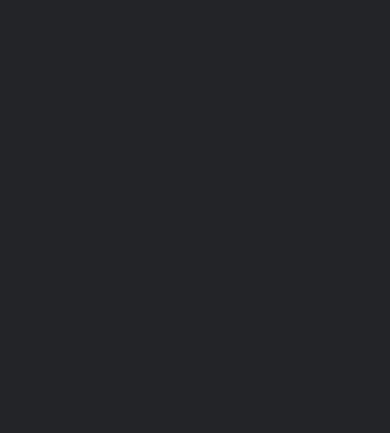
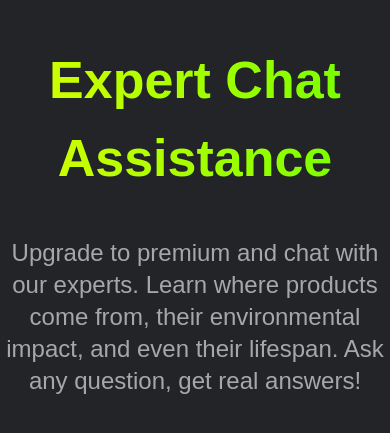
Before and after one commit to AoiTechDev/hackathon-landpage, a Next.js app: page / in a window 390 px wide. Shown: the part 2820-3253 px from the top of the page. Built offline with nearby package versions, Linux system fonts and the light colour scheme.

Commit message:
styles: improve Assistance section responsivness

```diff
--- a/app/components/Assistance.tsx
+++ b/app/components/Assistance.tsx
@@ -2,11 +2,11 @@ import React from "react";
 
 const Assistance = () => {
   return (
-    <div className="w-[600px] mx-auto  mt-[600px] space-y-10">
+    <div className="max-w-[600px] mx-auto  mt-[600px] space-y-10 text-center">
       <h2 className="bg-gradient-to-r from-yellow   to-green inline-block text-transparent bg-clip-text text-[52px] font-semibold">
         Expert Chat Assistance
       </h2>
-      <p className="text-[29px] font-light opacity-60 text-center">
+      <p className="text-2xl font-light opacity-60 text-center">
         Upgrade to premium and chat with our experts. Learn where products come
         from, their environmental impact, and even their lifespan. Ask any
         question, get real answers!
--- a/app/globals.css
+++ b/app/globals.css
@@ -8,6 +8,7 @@
   padding: 0;
   box-sizing: border-box;
   font-family: "niveau-grotesk", sans-serif;
+  font-weight: 400;
 
 }
 :root {
@@ -15,7 +16,3 @@
   --background-start-rgb: 214, 219, 220;
   --background-end-rgb: 255, 255, 255;
 }
-
-p{
-  font-weight: 100;
-}
--- a/app/page.tsx
+++ b/app/page.tsx
@@ -20,8 +20,8 @@ export default function Home() {
       <div className="h-[200vh] relative">
         <DarkPattern />
         <Sustainable />
-        {/* <Assistance />
-        <DarkMode /> */}
+        <Assistance />
+        {/* <DarkMode /> */}
         {/* <Image
           alt=""
           className="absolute top-40   left-0 w-full"
```
